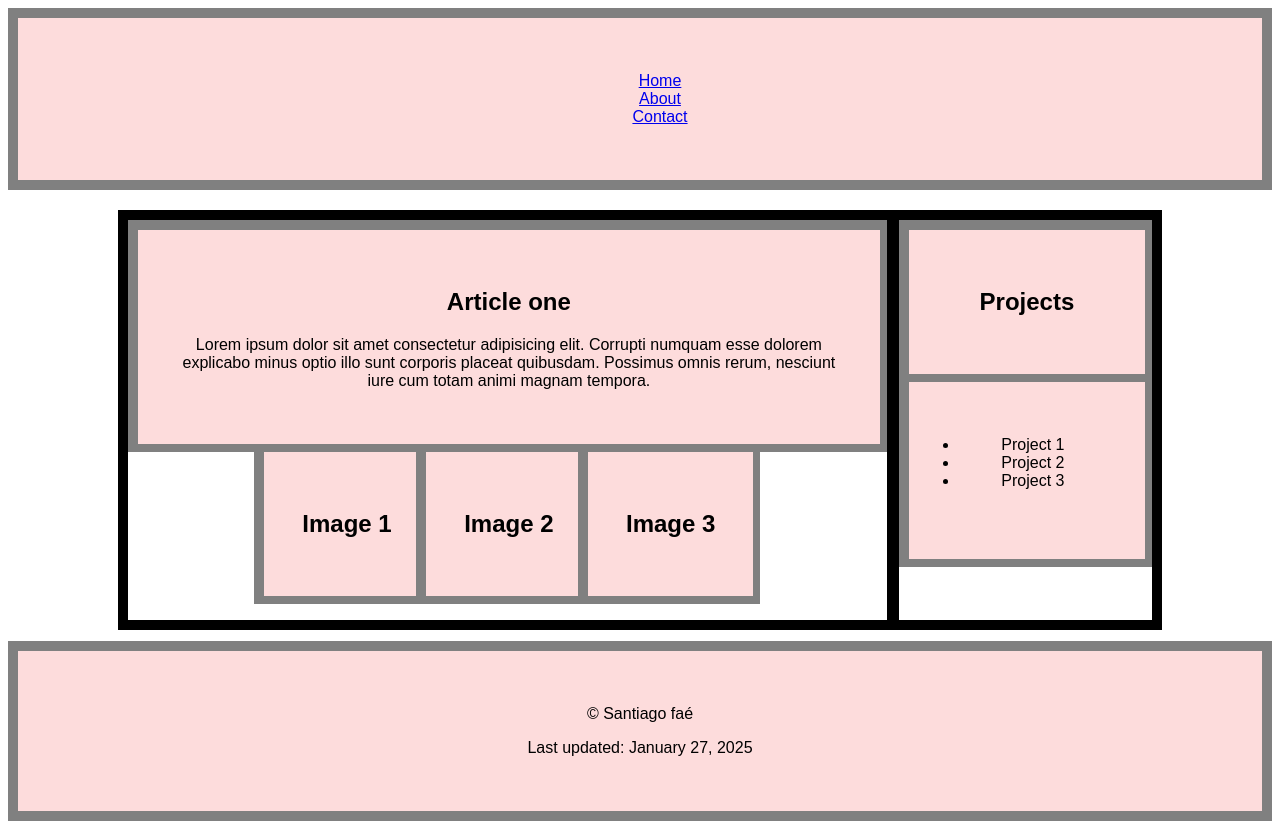
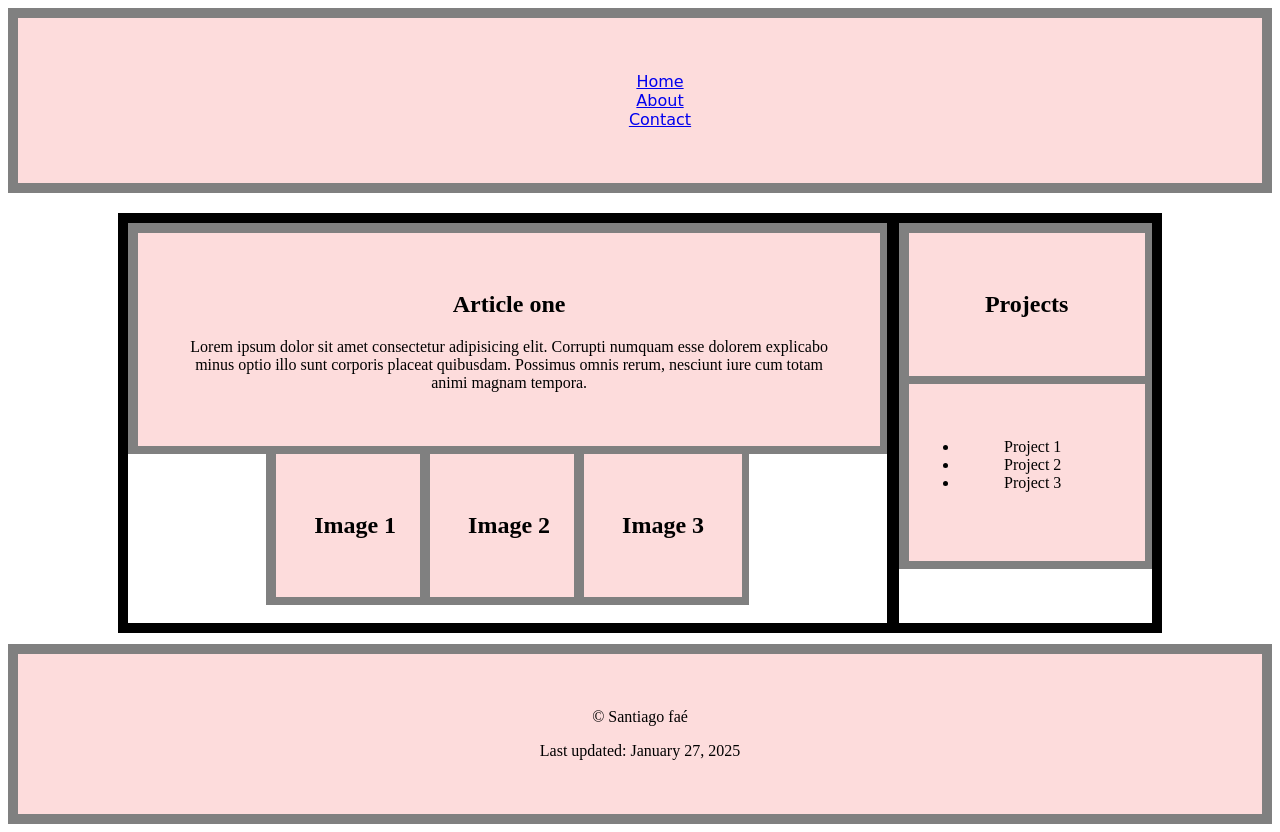
Before and after one commit to Santiago-Fae/basic-html-css-example, a plain HTML site: page grid.html in a window 1280 px wide. Drawn offline with Linux system fonts and the light colour scheme.

Commit message:
last adjustment

```diff
--- a/grid.css
+++ b/grid.css
@@ -1,7 +1,3 @@
-/* Container div takes up the whole space */
-* {
-    font-family: Arial, sans-serif;
-}
 .header {
     display: block;
     text-align: center;
@@ -10,6 +6,7 @@
     border-color: grey;
     border-style: solid;
     padding: 38px;
+    font-family: cursive;
 }
 .header li {
     list-style: none;
@@ -48,7 +45,7 @@
 .no-border-top {
     border-top: none;
 }
-/* Article section is displayed as a block */
+
 .article {
     display: block;
 }
@@ -57,12 +54,10 @@
     margin-right: -25px;
 }
 
-/* Images section is displayed as block to group them */
 .images {
     display: block;
 }
 
-/* Each image is inline-block to align them horizontally */
 .image {
     display: inline-block;
 }
```
